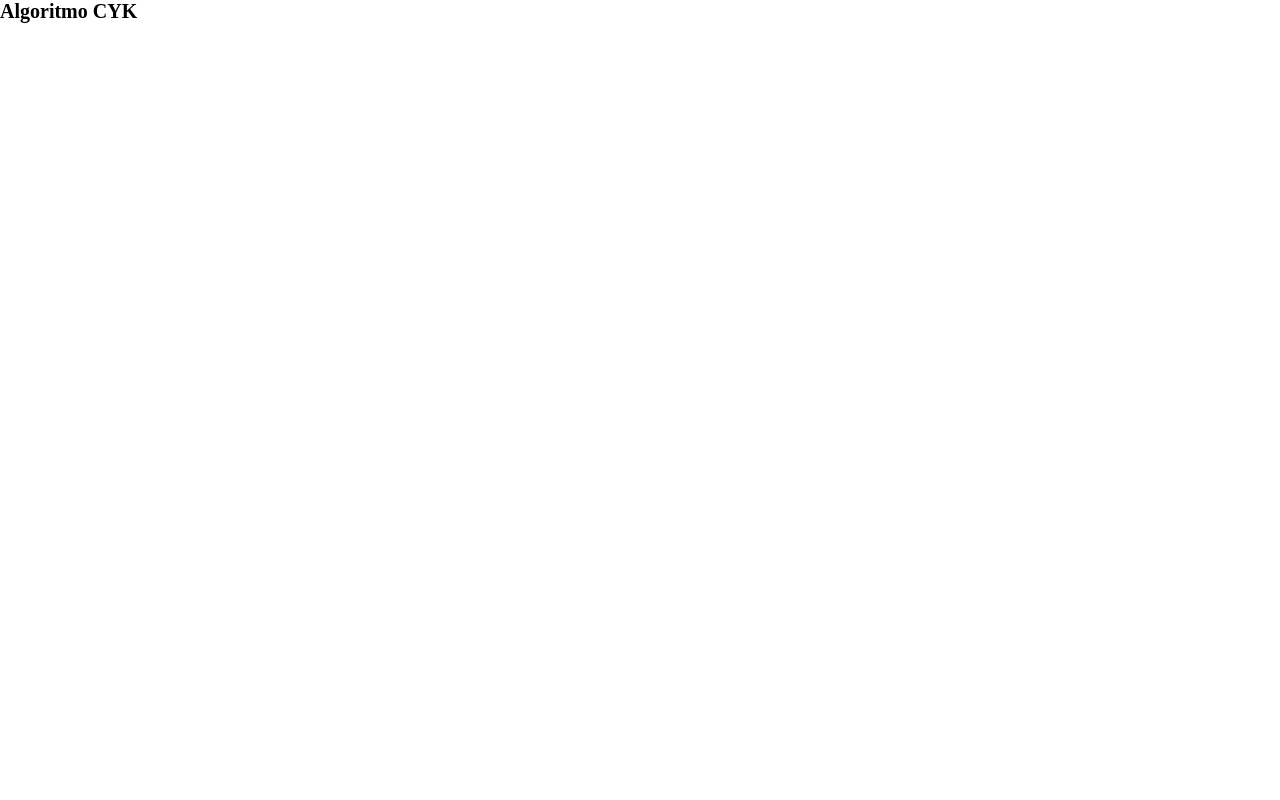
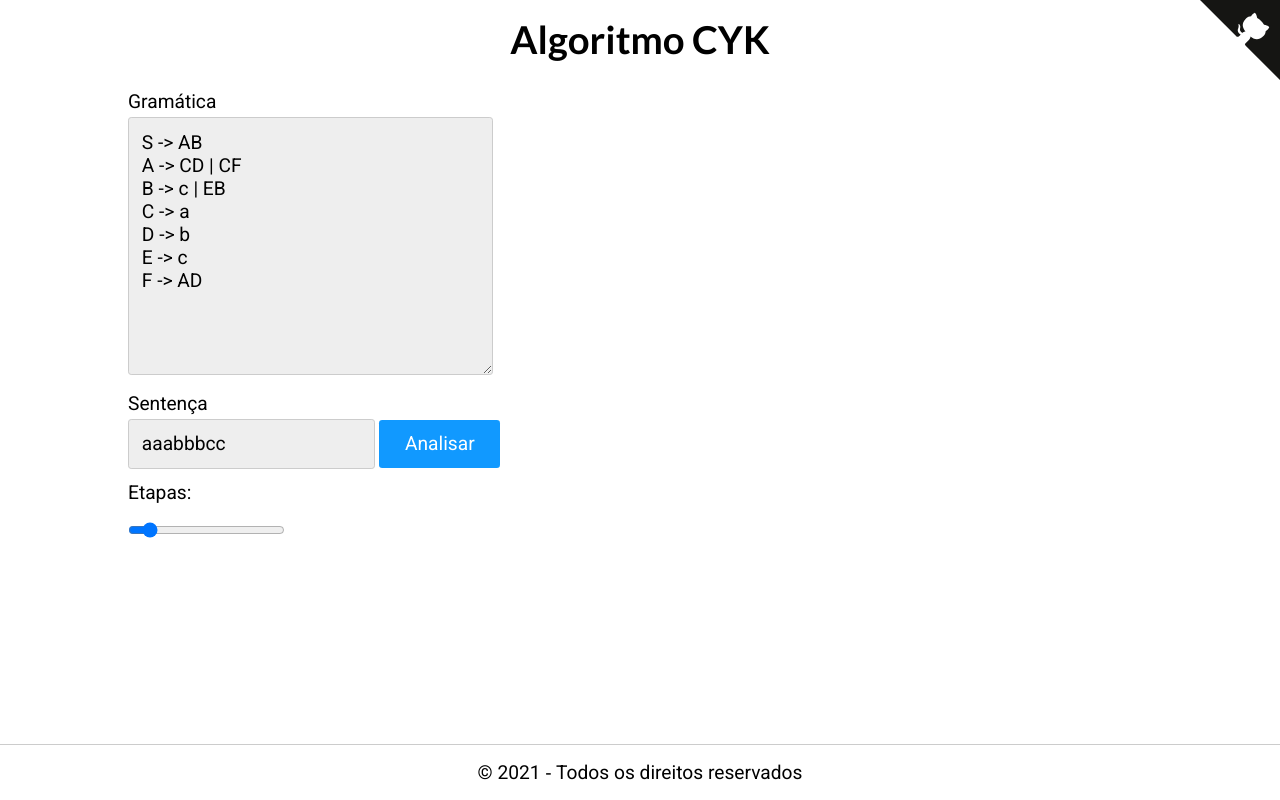
Before and after one commit to evertonandrade/algoritmo-cyk, a plain HTML site: page index.html in a window 1280 px wide. Drawn offline with Linux system fonts and the light colour scheme.

Commit message:
criando componentes e primeiros estilos

```diff
--- a/app.js
+++ /dev/null
@@ -1 +0,0 @@
-console.log('test');
--- /dev/null
+++ b/css/style.css
@@ -0,0 +1,120 @@
+* {
+  margin: 0;
+  padding: 0;
+  box-sizing: border-box;
+}
+
+html {
+  --font: 'Roboto', 'Open Sans', 'Helvetica Neue', sans-serif;
+  --font-title: 'Lato', Georgia, Times, serif;
+  --font-size: 1.2rem;
+  --color: #19f;
+  --color-light: #adf;
+  --color-dark: #018;
+  --radius: 0.2rem;
+}
+
+body,
+input,
+textarea,
+button {
+  font-size: var(--font-size);
+  font-family: var(--font);
+}
+
+h1,
+h2,
+h3 {
+  font-family: var(--font-title);
+}
+
+h1,
+h2,
+h3,
+p,
+ul {
+  margin: 1rem 0;
+}
+
+ul {
+  list-style: square;
+}
+
+li {
+  margin-bottom: 0.5rem;
+}
+
+label {
+  display: block;
+  margin: 0.75rem 0rem 0.25rem 0rem;
+}
+
+input,
+textarea {
+  border: 1px solid #ccc;
+  padding: 0.8rem;
+  border-radius: var(--radius);
+  background: #eee;
+  transition: 0.2s;
+}
+
+input:focus,
+textarea:focus {
+  outline: none;
+  border-color: var(--color);
+  background: white;
+  box-shadow: 0 0 0 3px var(--color-light);
+}
+
+button {
+  cursor: pointer;
+  border: none;
+  border-radius: var(--radius);
+  transition: 0.1s;
+  background: var(--color);
+  color: white;
+  padding: 0.8rem 1.6rem;
+}
+
+button:hover,
+button:focus {
+  background: var(--color);
+  box-shadow: 0 0 0 3px var(--color-light), 0 0 0 4px var(--color);
+  outline: none;
+}
+
+button:active {
+  box-shadow: 0 0 0 3px var(--color), 0 0 0 4px var(--color);
+}
+
+button:disabled {
+  opacity: 0.5;
+  cursor: wait;
+}
+
+hr {
+  border: 2px solid black;
+  margin: 2rem auto;
+}
+
+footer {
+  width: 100%;
+  margin: auto;
+  border-top: 1px solid #ccc;
+  text-align: center;
+  position: absolute;
+  bottom: 0;
+}
+
+header {
+  display: flex;
+  flex-direction: column;
+  align-items: center;
+  justify-content: center;
+}
+
+main {
+  width: 80%;
+  margin: auto;
+  display: flex;
+}
--- a/index.html
+++ b/index.html
@@ -1,14 +1,104 @@
 <!DOCTYPE html>
 <html lang="pt-br">
-<head>
-    <meta charset="UTF-8">
-    <meta http-equiv="X-UA-Compatible" content="IE=edge">
-    <meta name="viewport" content="width=device-width, initial-scale=1.0">
-    <link rel="stylesheet" href="style.css">
+  <head>
+    <meta charset="UTF-8" />
+    <meta http-equiv="X-UA-Compatible" content="IE=edge" />
+    <meta name="viewport" content="width=device-width, initial-scale=1.0" />
+    <link rel="preconnect" href="https://fonts.gstatic.com" />
+    <link
+      href="https://fonts.googleapis.com/css2?family=Lato:wght@300;400;700&family=Roboto:wght@300;400;500;700&display=swap"
+      rel="stylesheet"
+    />
+    <link rel="stylesheet" href="css/style.css" />
     <title>Algoritmo CYK</title>
-</head>
-<body>
-    <h1>Algoritmo CYK</h1>
-    <script src="app.js"></script>
-</body>
+  </head>
+  <body>
+    <header>
+      <h1>Algoritmo CYK</h1>
+    </header>
+    <main>
+      <div class="container-data">
+        <label for="grammar">Gramática</label>
+        <textarea id="grammar" cols="32" rows="10">
+S -> AB
+A -> CD | CF
+B -> c | EB
+C -> a
+D -> b
+E -> c
+F -> AD
+        </textarea>
+        <label for="sentence">Sentença</label>
+        <input type="text" id="sentence" value="aaabbbcc" />
+        <button type="button" class="btn-parser">Analisar</button>
+        <label for="slide">Etapas: </label>
+        <input type="range" min="0" max="100" step="1" value="0" id="slide" />
+      </div>
+      <div class="container-result">
+          <div class="xxx"></div>
+      </div>
+    </main>
+    <footer>
+      <p>&copy; 2021 &dash; Todos os direitos reservados</p>
+    </footer>
+    <a
+      href="https://github.com/evertonandrade/algoritmo-cyk"
+      target="_blank"
+      class="github-corner"
+      aria-label="View source on GitHub"
+      ><svg
+        width="80"
+        height="80"
+        viewBox="0 0 250 250"
+        style="
+          fill: #151513;
+          color: #fff;
+          position: absolute;
+          top: 0;
+          border: 0;
+          right: 0;
+        "
+        aria-hidden="true"
+      >
+        <path d="M0,0 L115,115 L130,115 L142,142 L250,250 L250,0 Z"></path>
+        <path
+          d="M128.3,109.0 C113.8,99.7 119.0,89.6 119.0,89.6 C122.0,82.7 120.5,78.6 120.5,78.6 C119.2,72.0 123.4,76.3 123.4,76.3 C127.3,80.9 125.5,87.3 125.5,87.3 C122.9,97.6 130.6,101.9 134.4,103.2"
+          fill="currentColor"
+          style="transform-origin: 130px 106px"
+          class="octo-arm"
+        ></path>
+        <path
+          d="M115.0,115.0 C114.9,115.1 118.7,116.5 119.8,115.4 L133.7,101.6 C136.9,99.2 139.9,98.4 142.2,98.6 C133.8,88.0 127.5,74.4 143.8,58.0 C148.5,53.4 154.0,51.2 159.7,51.0 C160.3,49.4 163.2,43.6 171.4,40.1 C171.4,40.1 176.1,42.5 178.8,56.2 C183.1,58.6 187.2,61.8 190.9,65.4 C194.5,69.0 197.7,73.2 200.1,77.6 C213.8,80.2 216.3,84.9 216.3,84.9 C212.7,93.1 206.9,96.0 205.4,96.6 C205.1,102.4 203.0,107.8 198.3,112.5 C181.9,128.9 168.3,122.5 157.7,114.1 C157.9,116.9 156.7,120.9 152.7,124.9 L141.0,136.5 C139.8,137.7 141.6,141.9 141.8,141.8 Z"
+          fill="currentColor"
+          class="octo-body"
+        ></path></svg></a
+    ><style>
+      .github-corner:hover .octo-arm {
+        animation: octocat-wave 560ms ease-in-out;
+      }
+      @keyframes octocat-wave {
+        0%,
+        100% {
+          transform: rotate(0);
+        }
+        20%,
+        60% {
+          transform: rotate(-25deg);
+        }
+        40%,
+        80% {
+          transform: rotate(10deg);
+        }
+      }
+      @media (max-width: 500px) {
+        .github-corner:hover .octo-arm {
+          animation: none;
+        }
+        .github-corner .octo-arm {
+          animation: octocat-wave 560ms ease-in-out;
+        }
+      }
+    </style>
+    <script src="js/app.js"></script>
+  </body>
 </html>
--- /dev/null
+++ b/js/app.js
@@ -0,0 +1,4 @@
+let grammar = document.getElementById('grammar');
+
+let rows = grammar.value.trim().split('\n');
+console.log(rows);
--- a/style.css
+++ /dev/null
@@ -1,9 +0,0 @@
-* {
-  margin: 0;
-  padding: 0;
-  box-sizing: border-box;
-}
-
-html {
-  font-size: 62.5%;
-}
```
